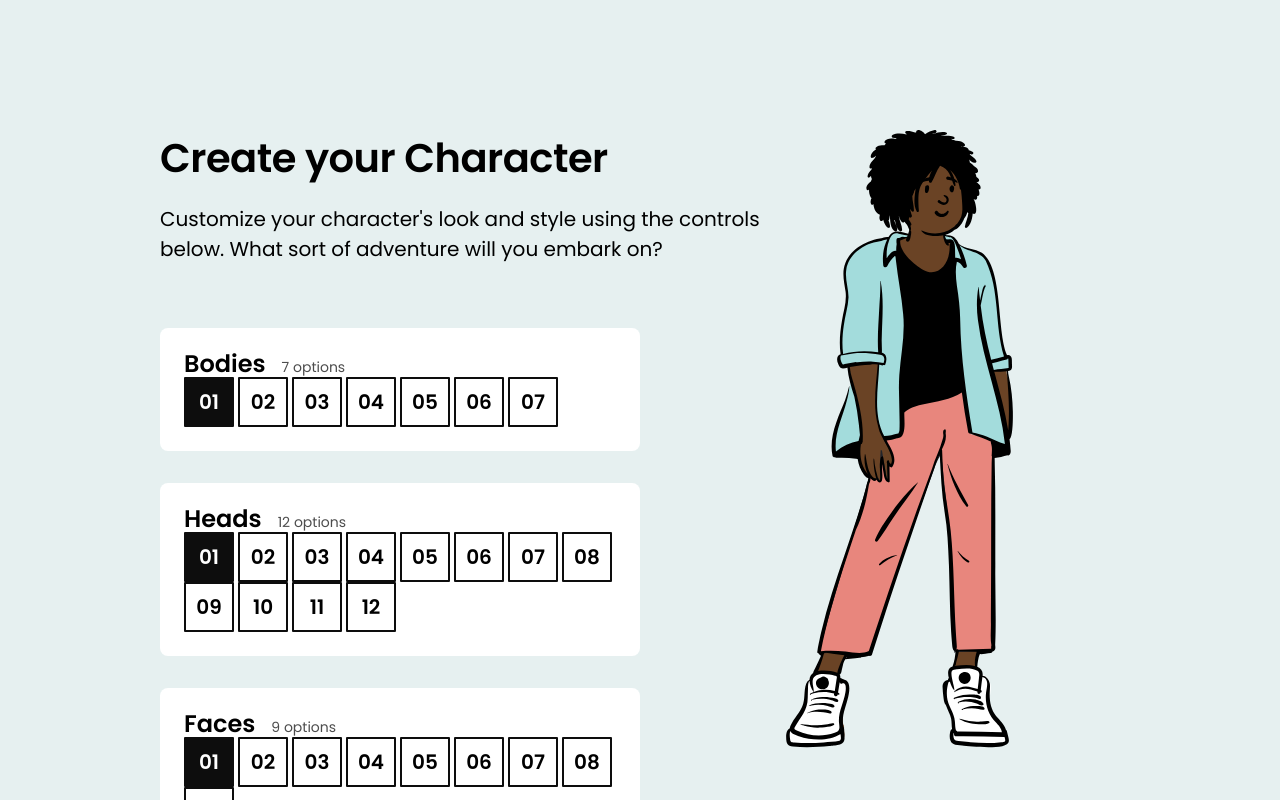
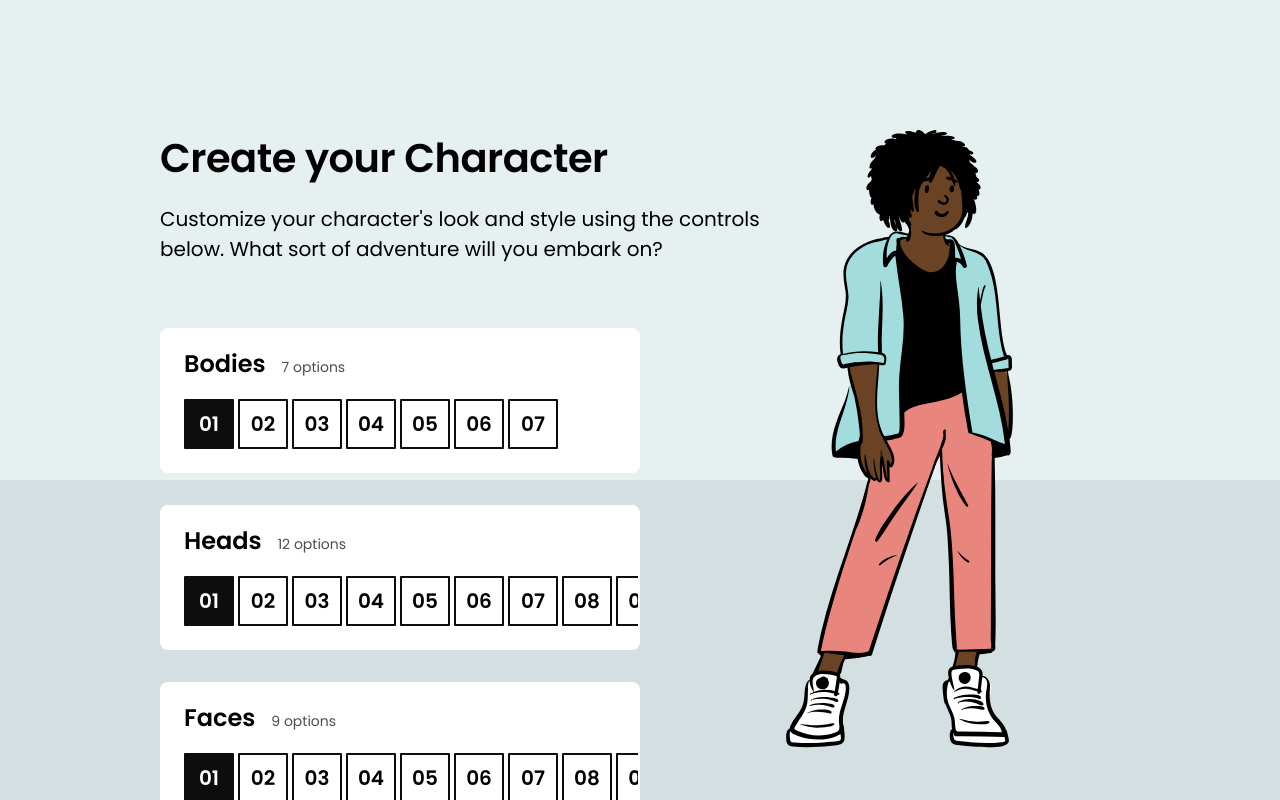
Before and after one commit to liavitski/css-for-js, a React (Create React App) app in the folder character-creator/: page / in a window 1280 px wide. Shown: the top 800 px of the page. Built offline with nearby package versions, Linux system fonts and the light colour scheme.

Commit message:
Module 2 project addeded

```diff
--- a/character-creator/src/components/ButtonRow/ButtonRow.module.css
+++ b/character-creator/src/components/ButtonRow/ButtonRow.module.css
@@ -1,2 +1,8 @@
 .buttonRow {
+  overflow: auto;
+  white-space: nowrap;
+  margin-left: -22px;
+  margin-right: -22px;
+  margin-bottom: -22px;
+  padding: 22px;
 }
--- a/character-creator/src/components/CharacterEditor/CharacterEditor.js
+++ b/character-creator/src/components/CharacterEditor/CharacterEditor.js
@@ -1,9 +1,6 @@
 import React from 'react';
 
-import {
-  defaultSkinColor,
-  defaultClothesColor,
-} from '../../constants';
+import { defaultSkinColor, defaultClothesColor } from '../../constants';
 import Character from '../Character';
 import MaxWidthWrapper from '../MaxWidthWrapper';
 import ControlPane from '../ControlPane';
@@ -24,20 +21,20 @@
   const [face, setFace] = React.useState(0);
   const [accessory, setAccessory] = React.useState(0);
   const [skinColor, setSkinColor] = React.useState(defaultSkinColor);
-  const [clothesColor, setClothesColor] = React.useState(
-    defaultClothesColor
-  );
+  const [clothesColor, setClothesColor] = React.useState(defaultClothesColor);
 
   return (
     <main className={styles.characterEditor}>
+      <div className={styles.perspectiveEffect}></div>
       <MaxWidthWrapper className={styles.maxWidthWrapper}>
         <header className={styles.header}>
           <h1 className={styles.title}>Create your Character</h1>
           <p className={styles.description}>
-            Customize your character's look and style using the
-            controls below. What sort of adventure will you embark on?{' '}
+            Customize your character's look and style using the controls below.
+            What sort of adventure will you embark on?{' '}
           </p>
         </header>
+
         <div className={styles.controlColumn}>
           <ControlPane
             title="Bodies"
@@ -88,6 +85,7 @@
           clothesColor={clothesColor}
         />
       </div>
+
     </main>
   );
 }
--- a/character-creator/src/components/CharacterEditor/CharacterEditor.module.css
+++ b/character-creator/src/components/CharacterEditor/CharacterEditor.module.css
@@ -4,6 +4,7 @@
 }
 
 .maxWidthWrapper {
+  position: relative;
 }
 
 .header {
@@ -35,3 +36,12 @@
 .controlColumn {
   width: 50%;
 }
+
+.perspectiveEffect {
+  position: fixed;
+  top: 60%;
+  left: 0;
+  height: 40%;
+  width: 100%;
+  background-color: hsl(195deg, 20%, 86%);
+}
--- a/character-creator/src/components/ControlPane/ControlPane.module.css
+++ b/character-creator/src/components/ControlPane/ControlPane.module.css
@@ -10,7 +10,6 @@
     to deal with it yet!
   */
   margin-bottom: 32px;
-
 }
 
 .title {
```
